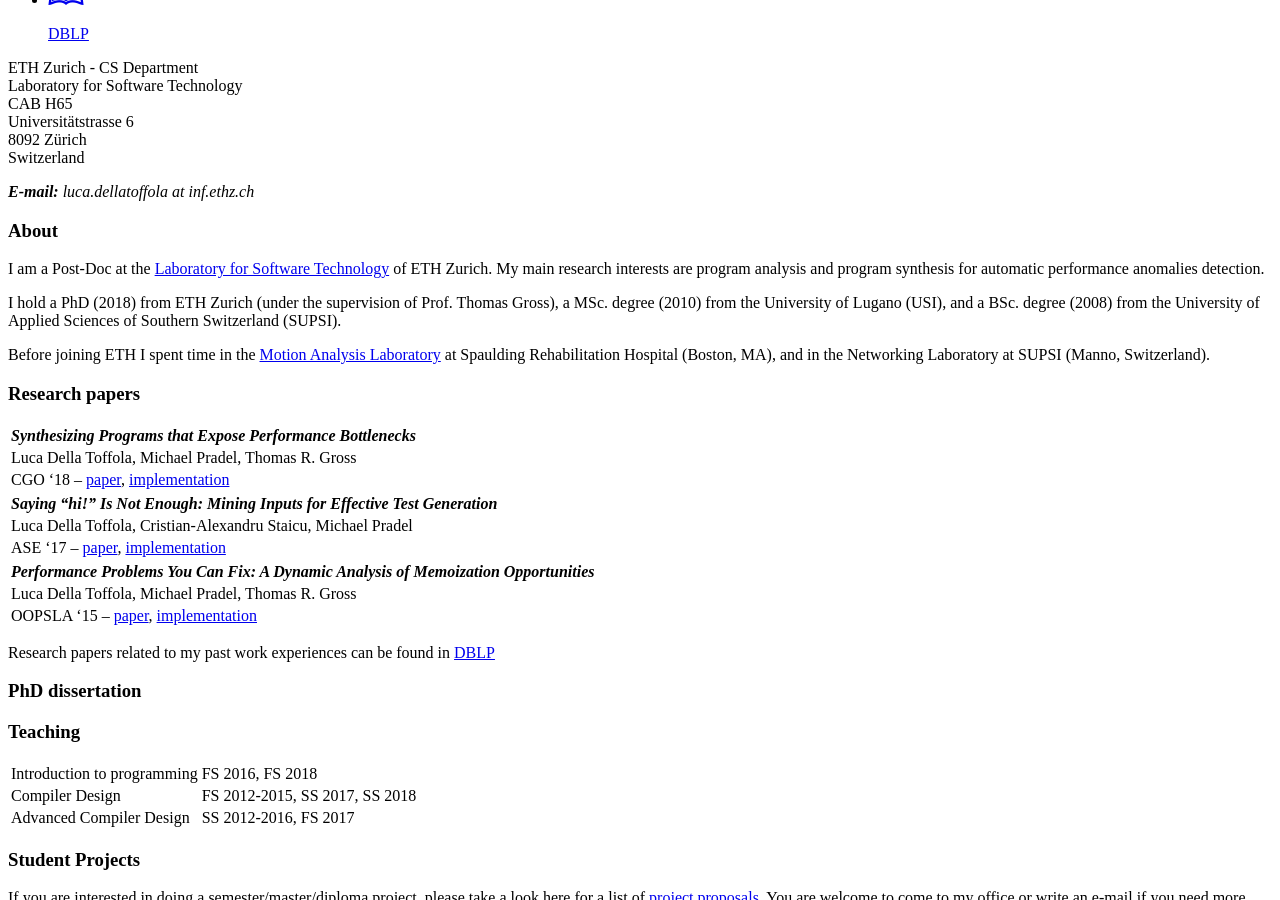
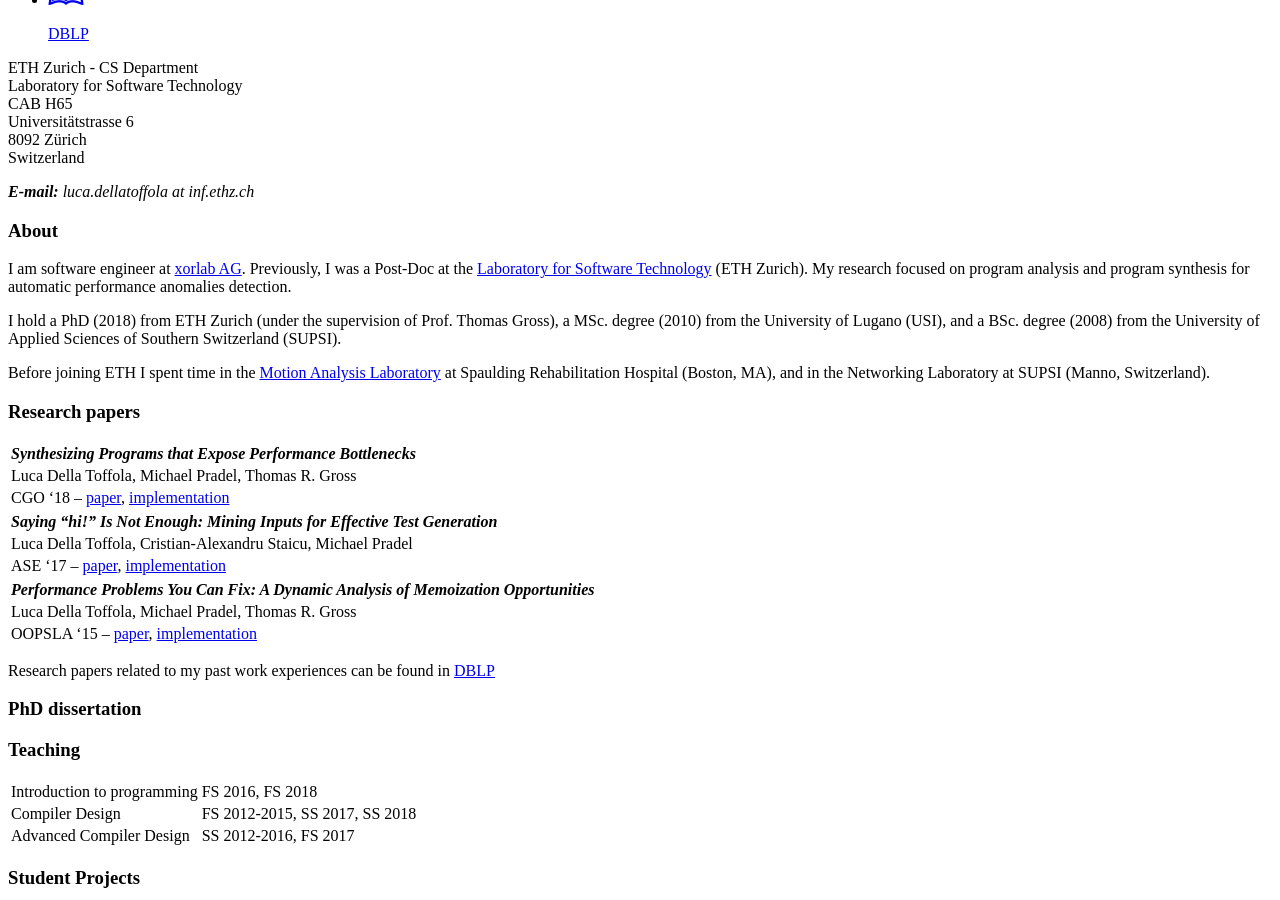
Before and after one commit to lucadt/lucadt.github.io, a Jekyll site: the page built from index.md, in a window 1280 px wide and 900 px high, scrolled down 559 px. Built offline with Jekyll 4.4.1, drawn with Linux system fonts in a browser that asks for light colours; nearby versions of some CDN libraries; a style sheet for code colours, icons or effects is not loaded; the repository's description, which GitHub fills in, is left out; our own code applies the rules of GitHub Pages for plain Markdown files.

Commit message:
Update index.md

```diff
--- a/index.md
+++ b/index.md
@@ -4,8 +4,7 @@ layout: default
 
 ### [](#header-4) About
 
-I am a Post-Doc at the [Laboratory for Software Technology](http://www.lst.inf.ethz.ch) of ETH Zurich.
-My main research interests are program analysis and program synthesis for automatic performance anomalies detection.
+I am software engineer at [xorlab AG](https://www.xorlab.com). Previously, I was a Post-Doc at the [Laboratory for Software Technology](http://www.lst.inf.ethz.ch) (ETH Zurich). My research focused on program analysis and program synthesis for automatic performance anomalies detection.
 
 I hold a PhD (2018) from ETH Zurich (under the supervision of Prof. Thomas Gross), a MSc. degree (2010) from the University of Lugano (USI), and a BSc. degree (2008) from the  University of Applied Sciences of Southern Switzerland (SUPSI).
 
```
